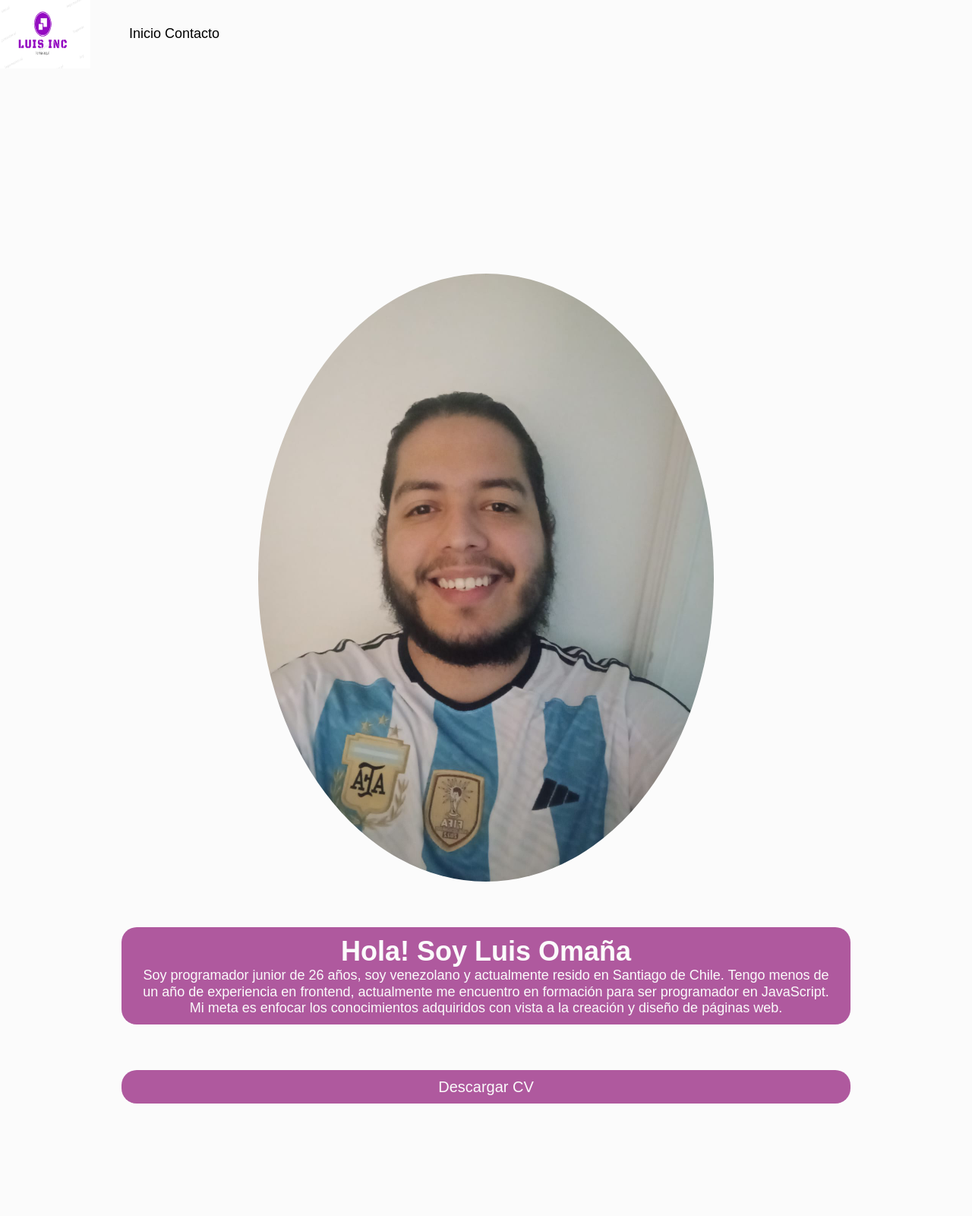
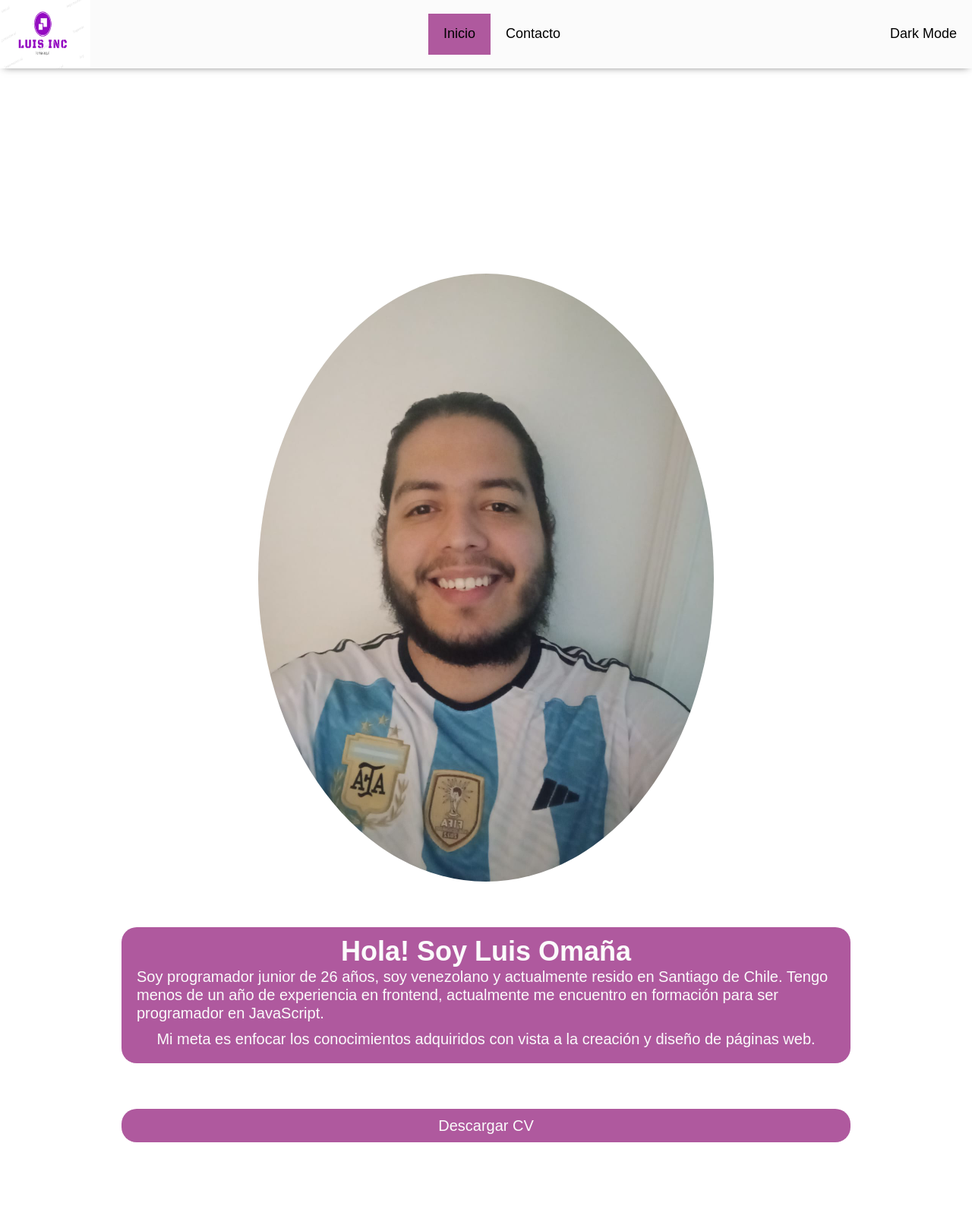
Before and after one commit to Luiseoma/proyecto-2-cod-latam, a plain HTML site: page index.html in a window 1280 px wide. Shown: the top 1600 px of the page at 76% size. Drawn offline with Linux system fonts and the light colour scheme; a web font is replaced by a local one.

Commit message:
trabajo finalizado

```diff
--- a/JS/script.js
+++ b/JS/script.js
@@ -0,0 +1,15 @@
+const menuItems = document.querySelectorAll('.menu-item');
+
+menuItems.forEach(function(item){
+    item.addEventListener('click', function(e){
+        const activeItem = document.querySelector('.active');
+        activeItem.classList.remove('active');
+        e.target.classList.add('active');
+    });
+});
+
+const cambioBtn = document.querySelector('#darkmode');
+
+cambioBtn.addEventListener('click',function(){
+    document.body.classList.toggle('darkmode');
+});
--- a/css/style.css
+++ b/css/style.css
@@ -1,4 +1,4 @@
-@import url('https://fonts.googleapis.com/css2?family=Lato:ital,wght@0,100;0,300;0,400;0,700;0,900;1,100;1,300;1,400;1,700;1,900&display=swap');
+@import url('https://fonts.googleapis.com/css2?family=Lato:ital,wght@0,100;0,300;0,400;0,700;0,900;1,100;1,300;1,400;1,700;1,900&family=REM:ital,wght@0,100;0,200;0,300;0,500;0,600;0,700;0,800;0,900;1,100;1,200;1,300;1,400;1,500;1,600;1,700;1,800;1,900&display=swap');
 
 
 *{
@@ -6,9 +6,12 @@
     margin: 0;
     padding: 0;
     scroll-behavior: smooth;
-    font-family: 'Poppins', sans-serif;
+
+}
+
+body{
+    font-family: 'REM', sans-serif;
     font-size: 18px;
-    background-color: #fbfbfb;
     line-height: 1.2;
 }
 
@@ -27,21 +30,27 @@ main{
     margin: auto;
 }
 
+body.darkmode {
+    background-color: #5f5f5f;
+}
+
 header{
+
+    background-color: #fbfbfb;
     display: flex;
+    justify-content: space-between;
     align-items: center;
     height: 90px;
     position: fixed;
     top: 0;
     width: 100%;
-    z-index: 9999;
     margin-bottom: 0%;
-    background-color: #fbfbfb;
+    box-shadow: 0 3px 10px -5px #5f5f5f;
 }
 
 .logo{
-    display: block;
-    background-color: #fbfbfb;
+    display: flex;
+    background-color: #af599e;
     position: static;
     float: left;
     max-width: 1200px;
@@ -49,11 +58,37 @@ header{
     height: 90px;
 }
 
-.menu-item{
-    display: inline-flex;
-    position: space-between;
-    margin-left: auto;
+#menu{
+    display: flex;
+    justify-content: space-between;
+    border: none;
+
 }
+
+li.menu-item{
+    padding: 16px 20px;
+    display: flex;
+    color: #000000;
+}
+
+li.menu-item:hover, .active{
+    background-color: #af599e;
+    color: #fff;
+    transition: 0.3s;
+}
+
+#darkmode{
+    padding: 16px 20px;
+    display: flex;
+    color: #000000;
+}
+
+#darkmode:hover{
+    background-color: #af599e;
+    color: #fff;
+    transition: 0.3s;
+}
+
 
 #imagen-inicial{
     margin-top: 30%;
@@ -74,7 +109,11 @@ header{
 }
 
 #primer-cuadro{
-    display: block ;
+    display: flex;
+    flex-direction: column;
+    justify-content: center;
+    text-align: justify;
+    align-items: center;
     background-color: #af599e;
     color: black;
     font-size: 20px;
@@ -89,14 +128,15 @@ header{
 .titulo{
     background-color: #af599e;
     font-size: 36px;
+    color: #fbfbfb;
+    margin-top: 0;
     text-align: center;
-    color: #fbfbfb;
 }
 
 .presentacion{
-    text-align: center;
     background-color: #af599e;
     color:#fbfbfb;
+    margin-bottom: 10px;
 
 }
 
@@ -116,8 +156,14 @@ header{
     align-items: center;
 }
 
+.button:hover{
+    background-color: #7c1868;
+    transition: 0.3s;
+}
+
 #segundo-cuadro{
-    display: block ;
+    display: flex ;
+    flex-direction: column;
     background-color: #af599e;
     padding: 10px 20px;
     border: none;
@@ -219,3 +265,21 @@ footer{
     color: #fbfbfb;
     margin: 0;
 }
+
+@media(min-width: 1024px){
+    section#inicio{
+        flex-direction: row;
+    }
+    article#primer-cuadro{
+        text-align: left;
+    }
+
+    h1{
+        font-size: 48px;
+        text-align: left;
+    }
+
+    #imagen-inicial{
+        align-items: left;
+    }
+}
--- a/index.html
+++ b/index.html
@@ -16,10 +16,11 @@
         <!--Este es el menú-->
         <nav>
             <ul id="menu">
-                <li class="menu-item"> <a href="#inicio">Inicio</a></li>
+                <li class="menu-item active"> <a href="#inicio">Inicio</a></li>
                 <li class="menu-item"> <a href="#contacto">Contacto</a></li>
             </ul>
         </nav>
+        <a id="darkmode">Dark Mode</a>
     </header>
 
     <main>
@@ -35,7 +36,7 @@
                 <p class="presentacion">Mi meta es enfocar los conocimientos adquiridos con vista a la creación y diseño de páginas web. </p>
             </article>
             <!--Botón de descarga-->
-        <a class="button" href="">Descargar CV</a>
+        <a class="button" href="img/CV.pdf" target="_blank">Descargar CV</a>
         </section>
 
         <section id="contacto">
```
Also changed, not shown: 1 other file.
